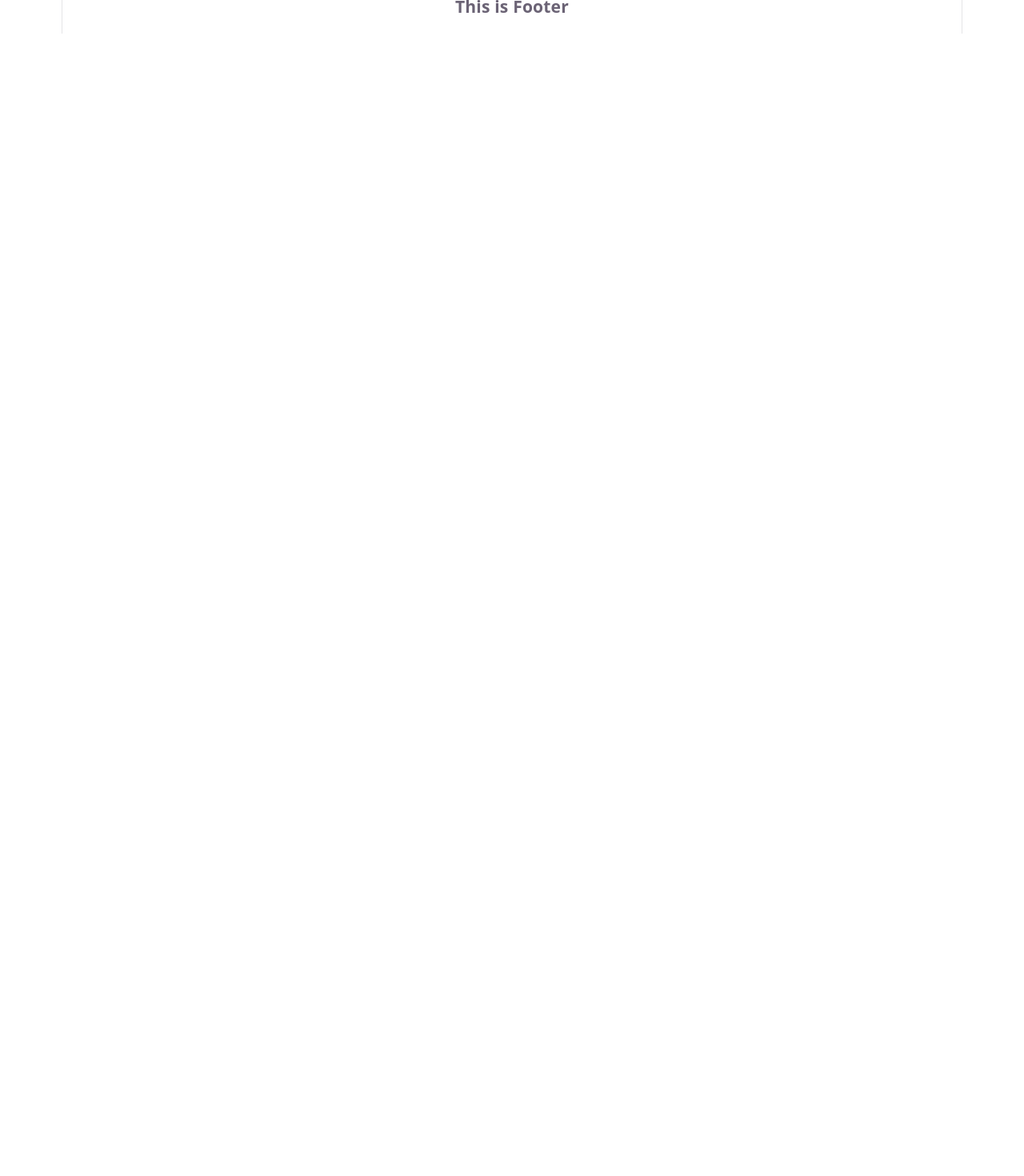
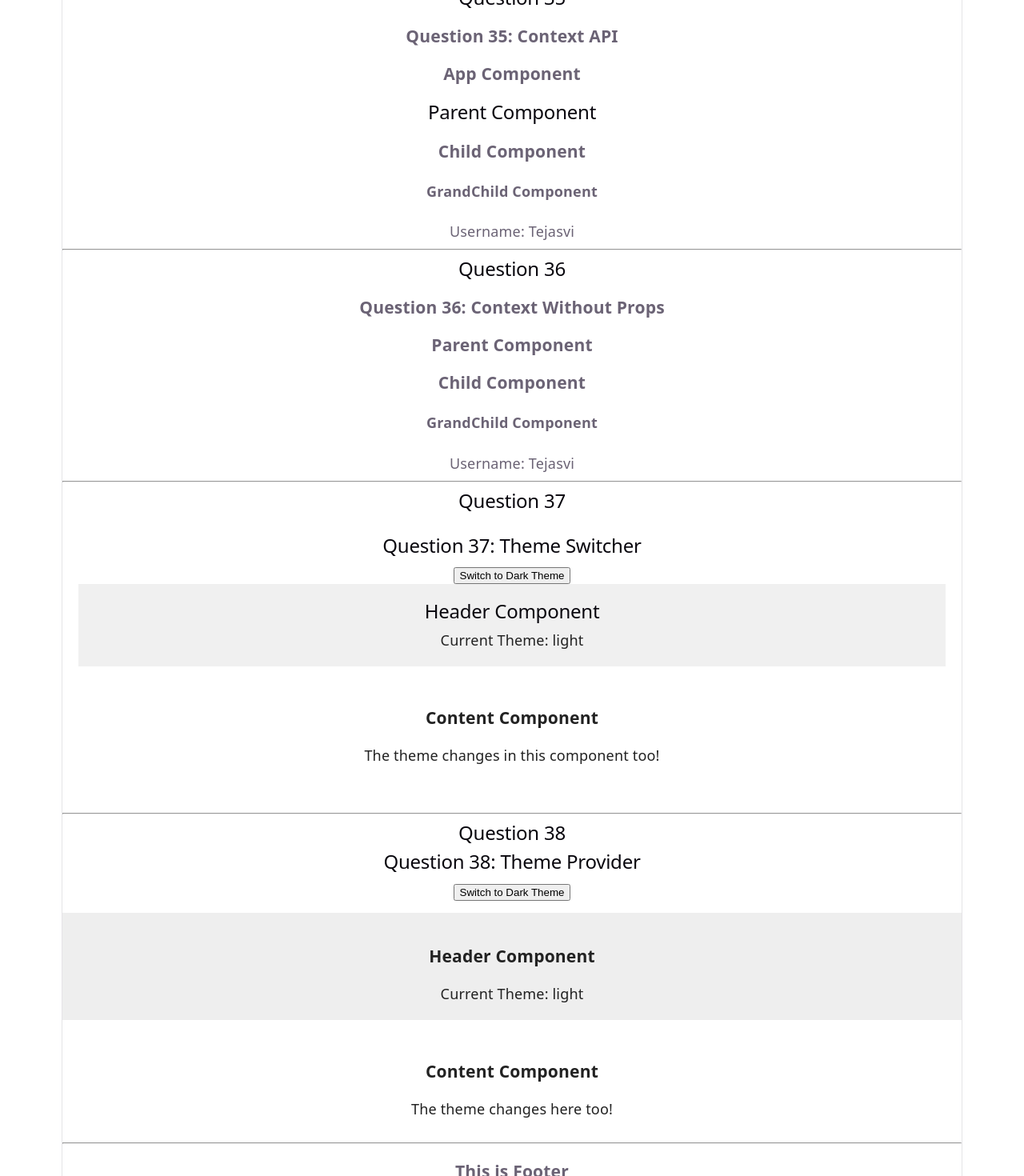
Before and after one commit to Tejasvi68/React-Practical-Assignment, a React (Vite) app: page / in a window 1280 px wide. Shown: the part 8460-9930 px from the top of the page at 80% size. Before the commit the page ends 8502 px from the top, so only its background shows below. Built offline with nearby package versions, Linux system fonts and the light colour scheme.

Commit message:
Complete Section 7: Context API and useContext

```diff
--- a/src/App.jsx
+++ b/src/App.jsx
@@ -35,7 +35,10 @@ import UserCardDemo from "./s6-props/Q31-UserCard";
 import UserList from "./s6-props/Q32-UserList";
 import ParentChildCounter from "./s6-props/Q33-ParentChildCounter";
 import PropDrilling from "./s6-props/Q34-PropDrilling";
-
+import UserContextDemo from "./s7-context/Q35-UserContext";
+import ContextWithoutProps from "./s7-context/Q36-ContextWithoutProps";
+import ThemeSwitcher from "./s7-context/Q37-ThemeSwitcher";
+import ThemeProviderDemo from "./s7-context/Q38-ThemeProvider";
 
 
 
@@ -253,6 +256,33 @@ function App() {
       </section>
       <hr />
 
+      <section>
+        <h2>Question 35</h2>
+        <UserContextDemo />
+      </section>
+      <hr />
+
+      <section>
+        <h2>Question 36</h2>
+        <ContextWithoutProps />
+      </section>
+
+      <hr />
+
+      <section>
+        <h2>Question 37</h2>
+        <ThemeSwitcher />
+      </section>
+
+      <hr />
+
+      <section>
+        <h2>Question 38</h2>
+        <ThemeProviderDemo />
+      </section>
+
+      <hr />
+
       <Footer />
     </div>
   );
--- /dev/null
+++ b/src/s7-context/Q35-UserContext.jsx
@@ -0,0 +1,55 @@
+import { createContext, useContext } from "react";
+
+// 1. Create Context
+const UserContext = createContext();
+
+// GrandChild Component
+function GrandChild() {
+  // 3. Read the username directly from Context
+  const username = useContext(UserContext);
+
+  return (
+    <div>
+      <h4>GrandChild Component</h4>
+      <p>Username: {username}</p>
+    </div>
+  );
+}
+
+// Child Component
+function Child() {
+  return (
+    <div>
+      <h3>Child Component</h3>
+      <GrandChild />
+    </div>
+  );
+}
+
+// Parent Component
+function Parent() {
+  return (
+    <div>
+      <h2>Parent Component</h2>
+      <Child />
+    </div>
+  );
+}
+
+// App Component
+function UserContextDemo() {
+  const username = "Tejasvi";
+
+  return (
+    <UserContext.Provider value={username}>
+      <div>
+        <h3>Question 35: Context API</h3>
+        <h3>App Component</h3>
+
+        <Parent />
+      </div>
+    </UserContext.Provider>
+  );
+}
+
+export default UserContextDemo;
--- /dev/null
+++ b/src/s7-context/Q36-ContextWithoutProps.jsx
@@ -0,0 +1,53 @@
+import { createContext, useContext } from "react";
+
+// 1. Create Context
+const UserContext = createContext();
+
+// GrandChild Component
+function GrandChild() {
+  // Read username directly from Context
+  const username = useContext(UserContext);
+
+  return (
+    <div>
+      <h4>GrandChild Component</h4>
+      <p>Username: {username}</p>
+    </div>
+  );
+}
+
+// Child Component
+function Child() {
+  return (
+    <div>
+      <h3>Child Component</h3>
+      <GrandChild />
+    </div>
+  );
+}
+
+// Parent Component
+function Parent() {
+  return (
+    <div>
+      <h3>Parent Component</h3>
+      <Child />
+    </div>
+  );
+}
+
+// Main Component
+function ContextWithoutProps() {
+  const username = "Tejasvi";
+
+  return (
+    <UserContext.Provider value={username}>
+      <div>
+        <h3>Question 36: Context Without Props</h3>
+        <Parent />
+      </div>
+    </UserContext.Provider>
+  );
+}
+
+export default ContextWithoutProps;
--- /dev/null
+++ b/src/s7-context/Q37-ThemeSwitcher.jsx
@@ -0,0 +1,76 @@
+import { createContext, useContext, useState } from "react";
+
+// 1. Create Theme Context
+const ThemeContext = createContext();
+
+// 2. Header Component
+function Header() {
+  const { theme } = useContext(ThemeContext);
+
+  return (
+    <div
+      style={{
+        backgroundColor: theme === "light" ? "#f0f0f0" : "#222222",
+        color: theme === "light" ? "#222222" : "#ffffff",
+        padding: "20px",
+        marginBottom: "10px",
+      }}
+    >
+      <h2>Header Component</h2>
+      <p>Current Theme: {theme}</p>
+    </div>
+  );
+}
+
+// 3. Content Component
+function Content() {
+  const { theme } = useContext(ThemeContext);
+
+  return (
+    <div
+      style={{
+        backgroundColor: theme === "light" ? "#ffffff" : "#333333",
+        color: theme === "light" ? "#222222" : "#ffffff",
+        padding: "20px",
+        marginBottom: "10px",
+      }}
+    >
+      <h3>Content Component</h3>
+      <p>The theme changes in this component too!</p>
+    </div>
+  );
+}
+
+// 4. Main Component
+function ThemeSwitcher() {
+  const [theme, setTheme] = useState("light");
+
+  function toggleTheme() {
+    setTheme((currentTheme) =>
+      currentTheme === "light" ? "dark" : "light"
+    );
+  }
+
+  // Context contains both the current theme and toggle function
+  const contextValue = {
+    theme: theme,
+    toggleTheme: toggleTheme,
+  };
+
+  return (
+    <ThemeContext.Provider value={contextValue}>
+      <div style={{ padding: "20px" }}>
+        <h2>Question 37: Theme Switcher</h2>
+
+        <button onClick={toggleTheme}>
+          Switch to {theme === "light" ? "Dark" : "Light"} Theme
+        </button>
+
+        <Header />
+        <Content />
+      </div>
+    </ThemeContext.Provider>
+  );
+}
+
+export default ThemeSwitcher;
--- /dev/null
+++ b/src/s7-context/Q38-ThemeProvider.jsx
@@ -0,0 +1,68 @@
+import { ThemeProvider, useTheme } from "./ThemeContext";
+
+// Header Component
+function Header() {
+  const { theme } = useTheme();
+
+  return (
+    <div
+      style={{
+        backgroundColor: theme === "light" ? "#eeeeee" : "#222222",
+        color: theme === "light" ? "#222222" : "#ffffff",
+        padding: "20px",
+        marginTop: "15px",
+      }}
+    >
+      <h3>Header Component</h3>
+      <p>Current Theme: {theme}</p>
+    </div>
+  );
+}
+
+// Content Component
+function Content() {
+  const { theme } = useTheme();
+
+  return (
+    <div
+      style={{
+        backgroundColor: theme === "light" ? "#ffffff" : "#333333",
+        color: theme === "light" ? "#222222" : "#ffffff",
+        padding: "20px",
+        marginTop: "10px",
+      }}
+    >
+      <h3>Content Component</h3>
+      <p>The theme changes here too!</p>
+    </div>
+  );
+}
+
+// Component that consumes the Context
+function ThemeContent() {
+  const { theme, toggleTheme } = useTheme();
+
+  return (
+    <div>
+      <h2>Question 38: Theme Provider</h2>
+
+      <button onClick={toggleTheme}>
+        Switch to {theme === "light" ? "Dark" : "Light"} Theme
+      </button>
+
+      <Header />
+      <Content />
+    </div>
+  );
+}
+
+// Wrap the content with ThemeProvider
+function ThemeProviderDemo() {
+  return (
+    <ThemeProvider>
+      <ThemeContent />
+    </ThemeProvider>
+  );
+}
+
+export default ThemeProviderDemo;
--- /dev/null
+++ b/src/s7-context/ThemeContext.jsx
@@ -0,0 +1,31 @@
+import { createContext, useContext, useState } from "react";
+
+// STEP 1: CREATE the Context
+const ThemeContext = createContext();
+
+// STEP 2: PROVIDE the Context using ThemeProvider
+export function ThemeProvider({ children }) {
+  const [theme, setTheme] = useState("light");
+
+  function toggleTheme() {
+    setTheme((currentTheme) =>
+      currentTheme === "light" ? "dark" : "light"
+    );
+  }
+
+  const value = {
+    theme,
+    toggleTheme,
+  };
+
+  return (
+    <ThemeContext.Provider value={value}>
+      {children}
+    </ThemeContext.Provider>
+  );
+}
+
+// STEP 3: CONSUME the Context using useContext
+export function useTheme() {
+  return useContext(ThemeContext);
+}
```
